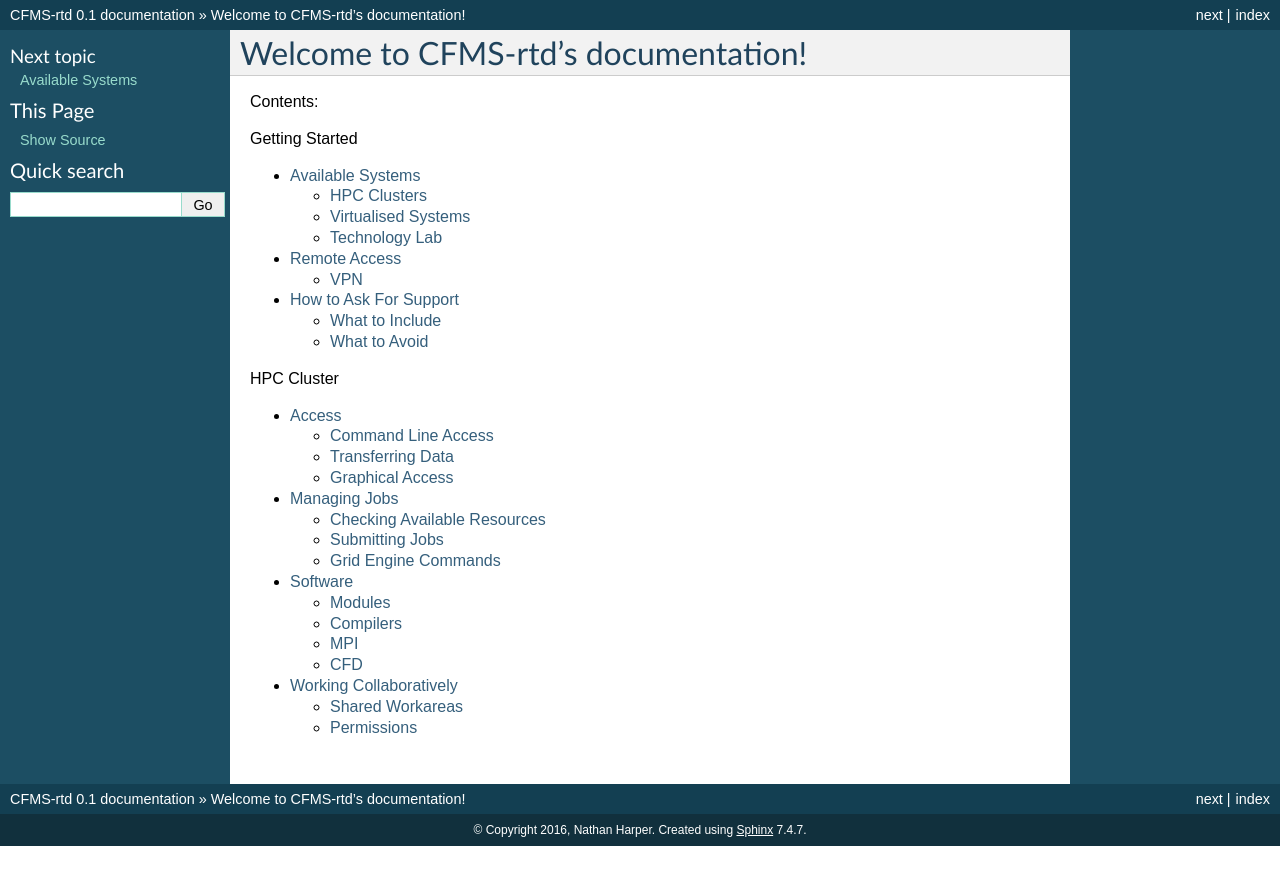
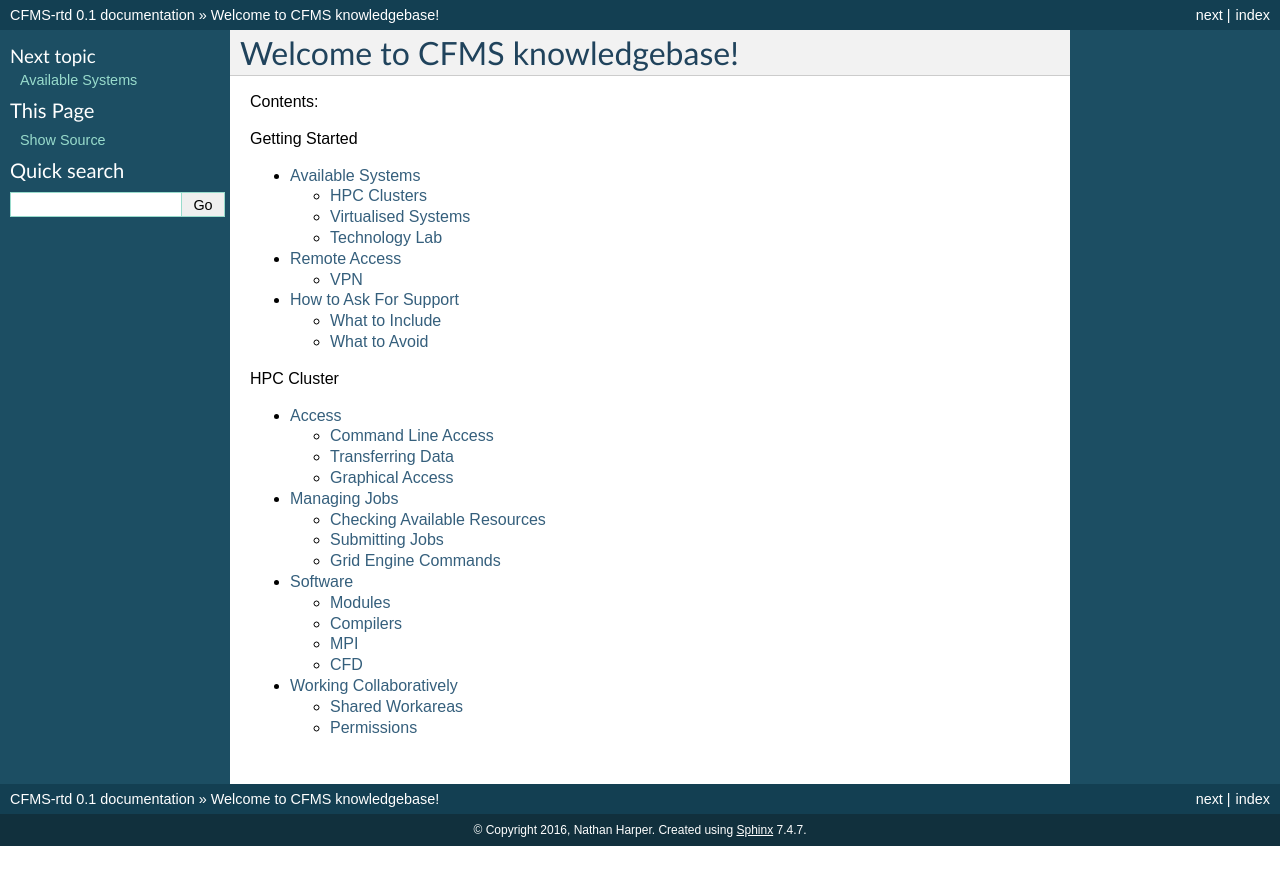
Before and after one commit to CFMS/cfms-rtd, a Sphinx documentation site: the page built from docs/index.rst, in a window 1280 px wide. Shown: the top 885 px of the page. Built offline with Sphinx 7.4.7, drawn with Linux system fonts in a browser that asks for light colours; pages that are not in the unit, such as notebooks, are missing from menus.

Commit message:
changed welcome message from default

```diff
--- a/docs/index.rst
+++ b/docs/index.rst
@@ -3,7 +3,7 @@
    You can adapt this file completely to your liking, but it should at least
    contain the root `toctree` directive.
 
-Welcome to CFMS-rtd's documentation!
+Welcome to CFMS knowledgebase!
 ====================================
 
 Contents:
```
